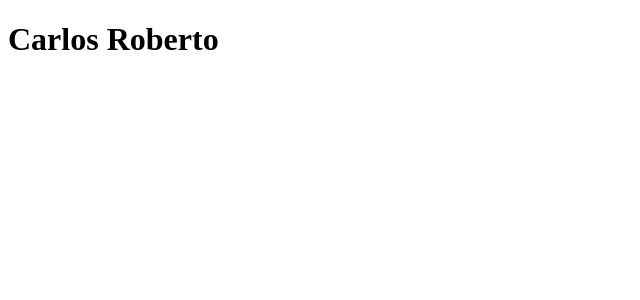
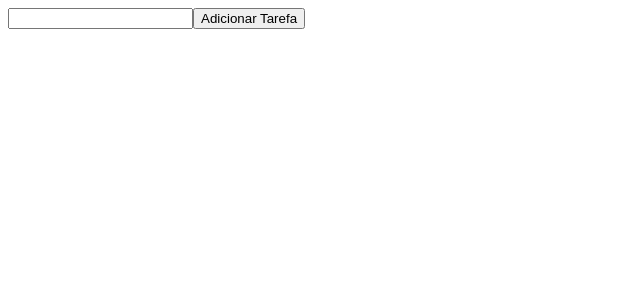
Before and after one commit to carlosrjhoe/Aplicacao_React_To_do_list, a React (Create React App) app in the folder todolist/: page / in a window 1280 px wide. Shown: the top 300 px of the page, without its empty margins (0-640 px from the left). Built offline with nearby package versions, Linux system fonts and the light colour scheme.

Commit message:
Parei em 42min: event.preventDefault()

```diff
--- a/todolist/src/App.jsx
+++ b/todolist/src/App.jsx
@@ -1,7 +1,26 @@
-function App() {
-  return (
-    <h1>Carlos Roberto</h1>
-  );
+import React, { Component } from 'react';
+import Addtask from './components/Addtask';
+
+class App extends Component {
+  constructor(){
+    super();
+    this.state = {
+      tasks: [],
+    };
+  }
+
+  createTask(newTask){
+    const {tasks} = this.state;
+    this.setState({
+      tasks: [...tasks, newTask],
+    })
+  }
+
+  render(){
+    return (
+      <Addtask onCreate={this.createTask}/>
+    );
+  }
 }
 
 export default App;
--- /dev/null
+++ b/todolist/src/components/Addtask.jsx
@@ -0,0 +1,30 @@
+import React, { Component } from 'react';
+
+export default class Addtask extends Component {
+  constructor(){
+    super();
+    this.state = {
+      title: '',
+    };
+
+    this.handleInput = this.handleInput.bind(this);
+  }
+
+  // Funções
+  handleInput(event){
+    this.setState({
+      title: event.target.value,
+    })
+  }
+
+  render() {
+    const { title } = this.state;
+    const { onCreate } = this.props;
+    return (
+      <form onSubmit={() => onCreate(this.state) }>
+        <input type="text" value={title} onChange={this.handleInput}/>
+        <button type='submit'>Adicionar Tarefa</button>
+      </form>
+    )
+  }
+}
```
